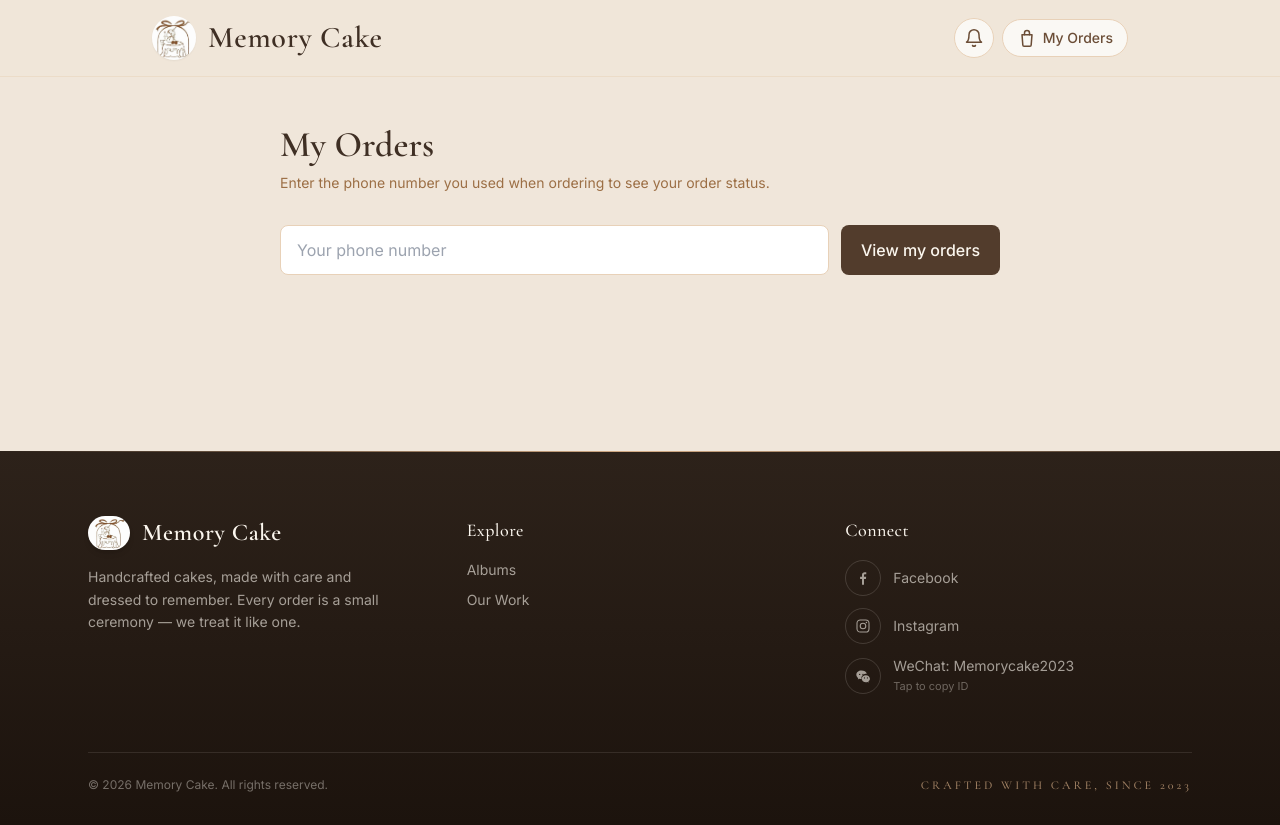
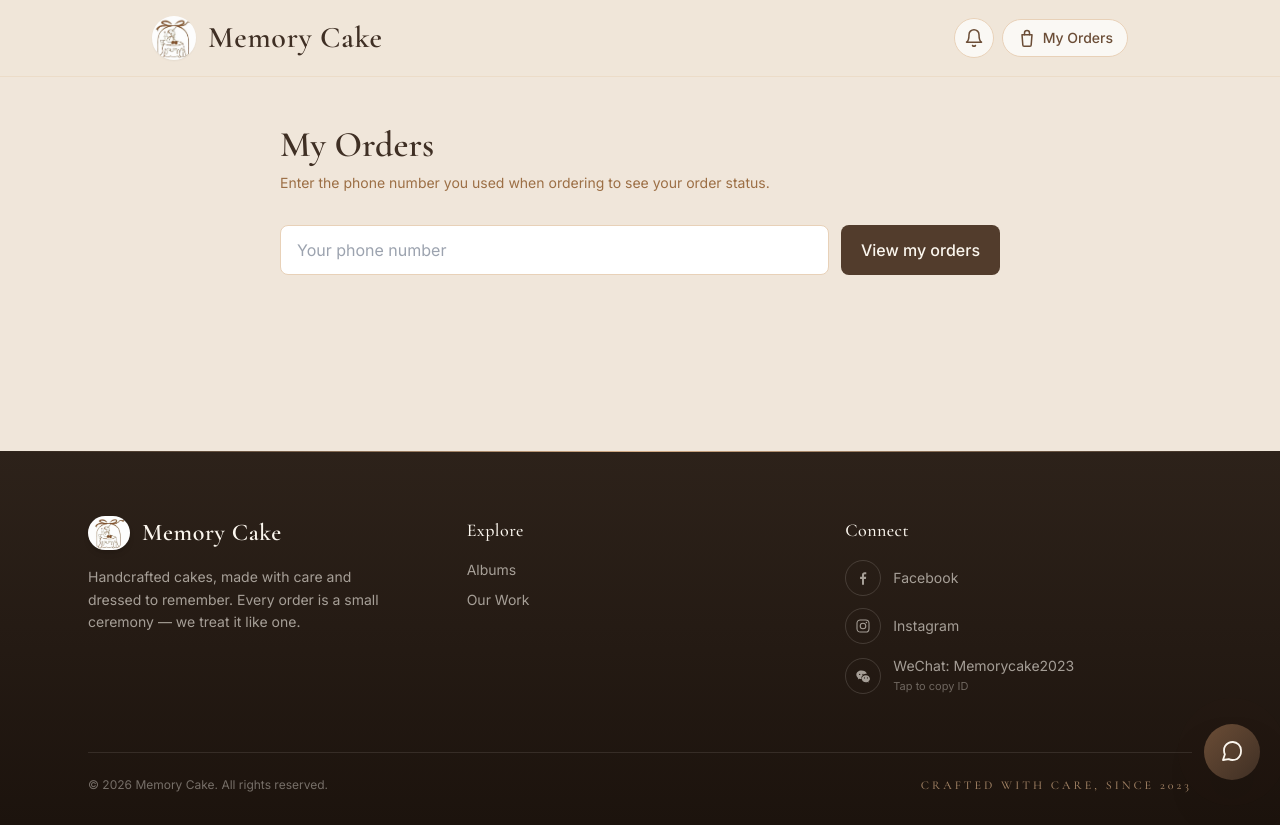
Before and after one commit to Nyein-Htut/memory-cake, a Next.js app: page /orders in a window 1280 px wide. Built offline with nearby package versions, Linux system fonts and the light colour scheme.

Commit message:
Update page.js

```diff
--- a/app/orders/page.js
+++ b/app/orders/page.js
@@ -4,6 +4,7 @@ import { useState, useEffect, useCallback } from "react";
 import PublicHeader from "@/components/PublicHeader";
 import Footer from "@/components/Footer";
 import OrderChatPanel from "@/components/OrderChatPanel";
+import ChatWidget from "@/components/ChatWidget";
 
 const STATUS_LABELS = { new: "New", confirmed: "Confirmed", done: "Completed", cancelled: "Cancelled" };
 const STATUS_STYLES = {
@@ -254,6 +255,7 @@ export default function MyOrdersPage() {
       )}
 
       <Footer />
+     <ChatWidget />
     </div>
   );
 }
```
